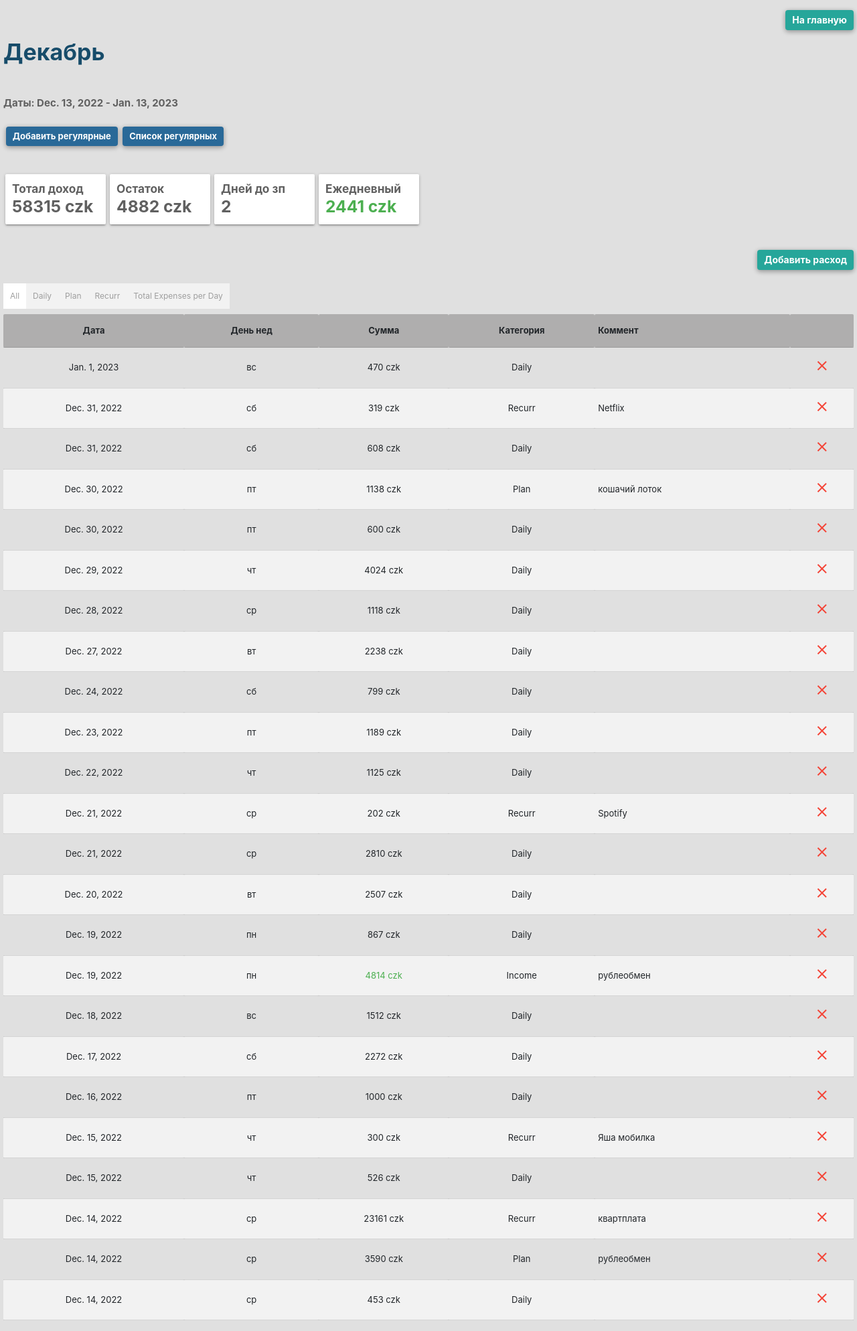
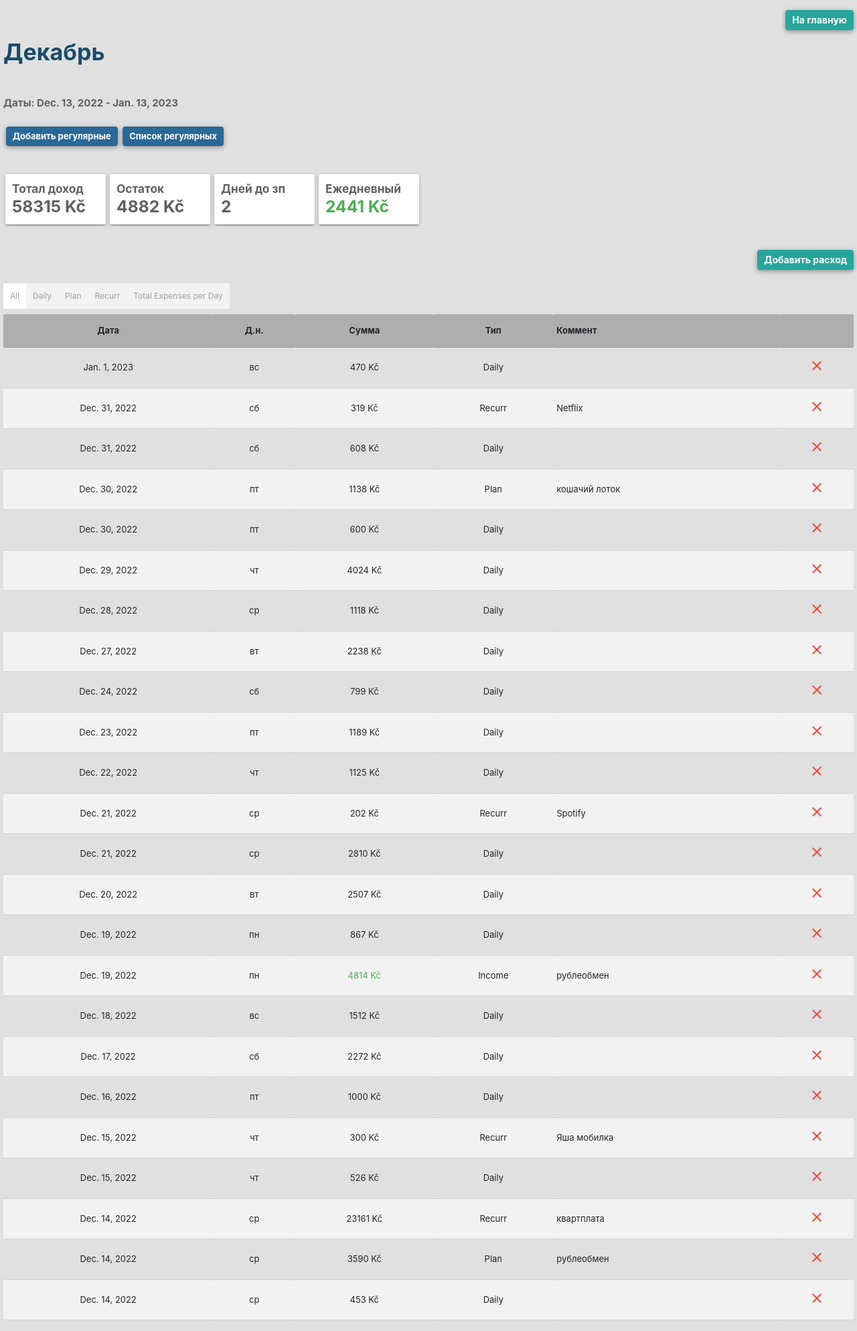
Before and after one commit to Jayne-Marko/budget, a Django app: page /december in a window 1280 px wide. Shown: the top 1987 px of the page at 67% size. Run offline with Django 3.2, Linux system fonts and the light colour scheme; data comes from the database, SQL or seed files in the repository; lists and menus that the app fills with data are empty; some libraries are stand-ins or nearby versions; some web fonts are replaced.

Commit message:
load files

```diff
--- a/budget/templates/budget/project-detail.html
+++ b/budget/templates/budget/project-detail.html
@@ -29,14 +29,14 @@
             <div class="col-xs-12">
                 <div class="card-panel">
                     <h6 class="bold">Тотал доход</h6>
-                    <h5 class="bold">{{ project.budget }} czk</h5>
+                    <h5 class="bold">{{ project.budget }} Kč</h5>
                 </div>
             </div>
 
             <div class="col-xs-12">
                 <div class="card-panel">
                     <h6 class="bold">Остаток</h6>
-                    <h5 class="bold">{{ project.budget_left }} czk</h5>
+                    <h5 class="bold">{{ project.budget_left }} Kč</h5>
                 </div>
             </div>
 
@@ -50,11 +50,11 @@
                 <div class="card-panel">
                     <h6 class="bold">Ежедневный</h6>
                     {% if project.daily_budget > 500 %}
-                        <h5 class="bold green-text">{{ project.daily_budget }} czk</h5>
+                        <h5 class="bold green-text">{{ project.daily_budget }} Kč</h5>
                     {% elif project.daily_budget > 300 %}
-                        <h5 class="bold orange-text">{{ project.daily_budget }} czk</h5>
+                        <h5 class="bold orange-text">{{ project.daily_budget }} Kč</h5>
                     {% else %}
-                        <h5 class="bold red-text">{{ project.daily_budget }} czk</h5>
+                        <h5 class="bold red-text">{{ project.daily_budget }} Kč</h5>
                     {% endif %}
                 </div>
             </div>
@@ -72,9 +72,9 @@
                     <thead>
                     <tr>
                         <th>Дата</th>
-                        <th>День нед</th>
+                        <th>Д.н.</th>
                         <th>Сумма</th>
-                        <th>Категория</th>
+                        <th>Тип</th>
                         <th><span class="left">Коммент</span></th>
                         <th></th>
                     </tr>
@@ -85,9 +85,9 @@
                                 <th><span class="date">{{ expense.spend_date }}</span></th>
                                 <th><span class="title">{{ expense.week_day }}</span></th>
                                 {% if expense.category == 'Income' %}
-                                <th><span class="title green-text">{{ expense.amount }} czk</span></th>
+                                <th><span class="title green-text">{{ expense.amount }} Kč</span></th>
                                 {% else %}
-                                <th><span class="title">{{ expense.amount }} czk</span>
+                                <th><span class="title">{{ expense.amount }} Kč</span>
                                 </th>
                                 {% endif %}
                                 <th><span class="title">{{ expense.category }}</span></th>
@@ -110,23 +110,23 @@
                         <thead>
                         <tr>
                             <th>Дата</th>
-                            <th>День нед</th>
+                            <th>Д.н.</th>
                             <th>Сумма</th>
-                            <th>Категория</th>
+                            <th>Тип</th>
                             <th><span class="left">Коммент</span></th>
                             <th></th>
                         </tr>
                         </thead>
-                        <tbody class="regular">
+                        <tbody>
                             {% for expense in expense_list %}
                             {% if expense.category == 'Daily' %}
-                                <tr class="regular">
+                                <tr>
                                     <th><span class="date">{{ expense.spend_date }}</span></th>
                                     <th><span class="title">{{ expense.week_day }}</span></th>
                                         {% if expense.category == 'Income' %}
-                                    <th><span class="title green-text">{{ expense.amount }} czk</span></th>
+                                    <th><span class="title green-text">{{ expense.amount }} Kč</span></th>
                                         {% else %}
-                                    <th><span class="title">{{ expense.amount }} czk</span></th>
+                                    <th><span class="title">{{ expense.amount }} Kč</span></th>
                                         {% endif %}
                                     <th><span class="title">{{ expense.category }}</span></th>
                                     <th><span class="left">{{ expense.comment }}</span></th>
@@ -147,23 +147,23 @@
                         <thead>
                         <tr>
                             <th>Дата</th>
-                            <th>День нед</th>
+                            <th>Д.н.</th>
                             <th>Сумма</th>
-                            <th>Категория</th>
+                            <th>Тип</th>
                             <th><span class="left">Коммент</span></th>
                             <th></th>
                         </tr>
                         </thead>
-                        <tbody class="regular">
+                        <tbody>
                             {% for expense in expense_list %}
                             {% if expense.category == 'Plan' %}
-                                <tr class="regular">
+                                <tr>
                                     <th><span class="date">{{ expense.spend_date }}</span></th>
                                     <th><span class="title">{{ expense.week_day }}</span></th>
                                         {% if expense.category == 'Income' %}
-                                    <th><span class="title green-text">{{ expense.amount }} czk</span></th>
+                                    <th><span class="title green-text">{{ expense.amount }} Kč</span></th>
                                         {% else %}
-                                    <th><span class="title">{{ expense.amount }} czk</span></th>
+                                    <th><span class="title">{{ expense.amount }} Kč</span></th>
                                         {% endif %}
                                     <th><span class="title">{{ expense.category }}</span></th>
                                     <th><span class="left">{{ expense.comment }}</span></th>
@@ -184,23 +184,23 @@
                         <thead>
                         <tr>
                             <th>Дата</th>
-                            <th>День нед</th>
+                            <th>Д.н.</th>
                             <th>Сумма</th>
-                            <th>Категория</th>
+                            <th>Тип</th>
                             <th><span class="left">Коммент</span></th>
                             <th></th>
                         </tr>
                         </thead>
-                        <tbody class="regular">
+                        <tbody>
                             {% for expense in expense_list %}
                             {% if expense.category == 'Recurr' %}
-                                <tr class="regular">
+                                <tr>
                                     <th><span class="date">{{ expense.spend_date }}</span></th>
                                     <th><span class="title">{{ expense.week_day }}</span></th>
                                         {% if expense.category == 'Income' %}
-                                    <th><span class="title green-text">{{ expense.amount }} czk</span></th>
+                                    <th><span class="title green-text">{{ expense.amount }} Kč</span></th>
                                         {% else %}
-                                    <th><span class="title">{{ expense.amount }} czk</span></th>
+                                    <th><span class="title">{{ expense.amount }} Kč</span></th>
                                         {% endif %}
                                     <th><span class="title">{{ expense.category }}</span></th>
                                     <th><span class="left">{{ expense.comment }}</span></th>
@@ -221,7 +221,7 @@
                         <thead>
                         <tr>
                             <th><span class="title bold">Дата</span></th>
-                            <th><span class="title bold">День нед</span></th>
+                            <th><span class="title bold">Д.н.</span></th>
                             <th><span class="title bold">Сумма</span></th>
                         </tr>
                         </thead>
--- a/budget/templates/budget/project-list.html
+++ b/budget/templates/budget/project-list.html
@@ -21,7 +21,7 @@
             <div class="card-panel">
                 <h5>{{ project.name }}</h5>
                 <span>Даты: {{ project.start_date }} - {{ project.end_date }}</span>
-                <span><p>Бюджет: {{ project.budget }} czk</p></span>
+                <span><p>Бюджет: {{ project.budget }} Kč</p></span>
                 <div class="row gx-10">
                     <div class="col-xs-4 p-2">
                         <button onclick="location.href='{% url 'detail' project.slug %}'" class="blue-button center">View</button>
@@ -51,7 +51,7 @@
             <div class="card-panel">
                 <h5>{{ project.name }}</h5>
                 <span>Даты: {{ project.start_date }} - {{ project.end_date }}</span>
-                <span><p>Бюджет: {{ project.budget }} czk</p></span>
+                <span><p>Бюджет: {{ project.budget }} Kč</p></span>
                 <div class="row gx-10">
                     <div class="col-xs-4 p-2">
                         <button onclick="location.href='{% url 'detail' project.slug %}'" class="blue-button center">View</button>
--- a/budget/templates/budget/recurrent-expenses.html
+++ b/budget/templates/budget/recurrent-expenses.html
@@ -14,7 +14,7 @@
             <tr>
                 <th>Дата</th>
                 <th>Сумма</th>
-                <th>Категория</th>
+                <th>Тип</th>
                 <th><span class="left">Коммент</span></th>
                 <th></th>
             </tr>
@@ -24,7 +24,7 @@
                 {% for expense in recurrent_expenses %}
                 <tr>
                     <th><span class="date">{{ expense.spend_date }}</span></th>
-                    <th><span class="title">{{ expense.amount }} czk</span></th>
+                    <th><span class="title">{{ expense.amount }} Kč</span></th>
                     <th><span class="title">{{ expense.category }}</span></th>
                     <th><span class="title left">{{ expense.comment }}</span></th>
                     <th><a class="close-icon" onclick="deleteRecExpense(this)" data-id="{{ expense.id }}">
```
